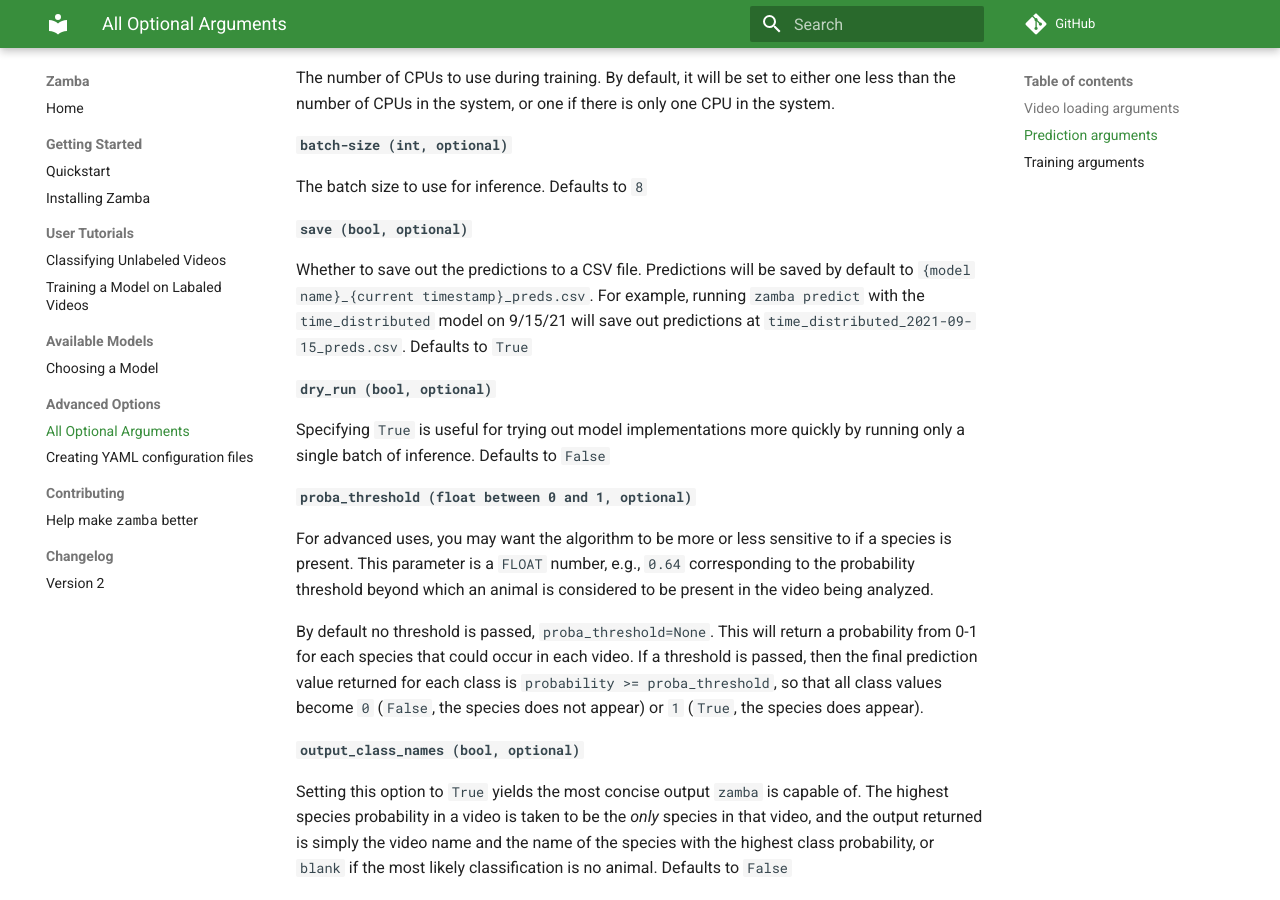
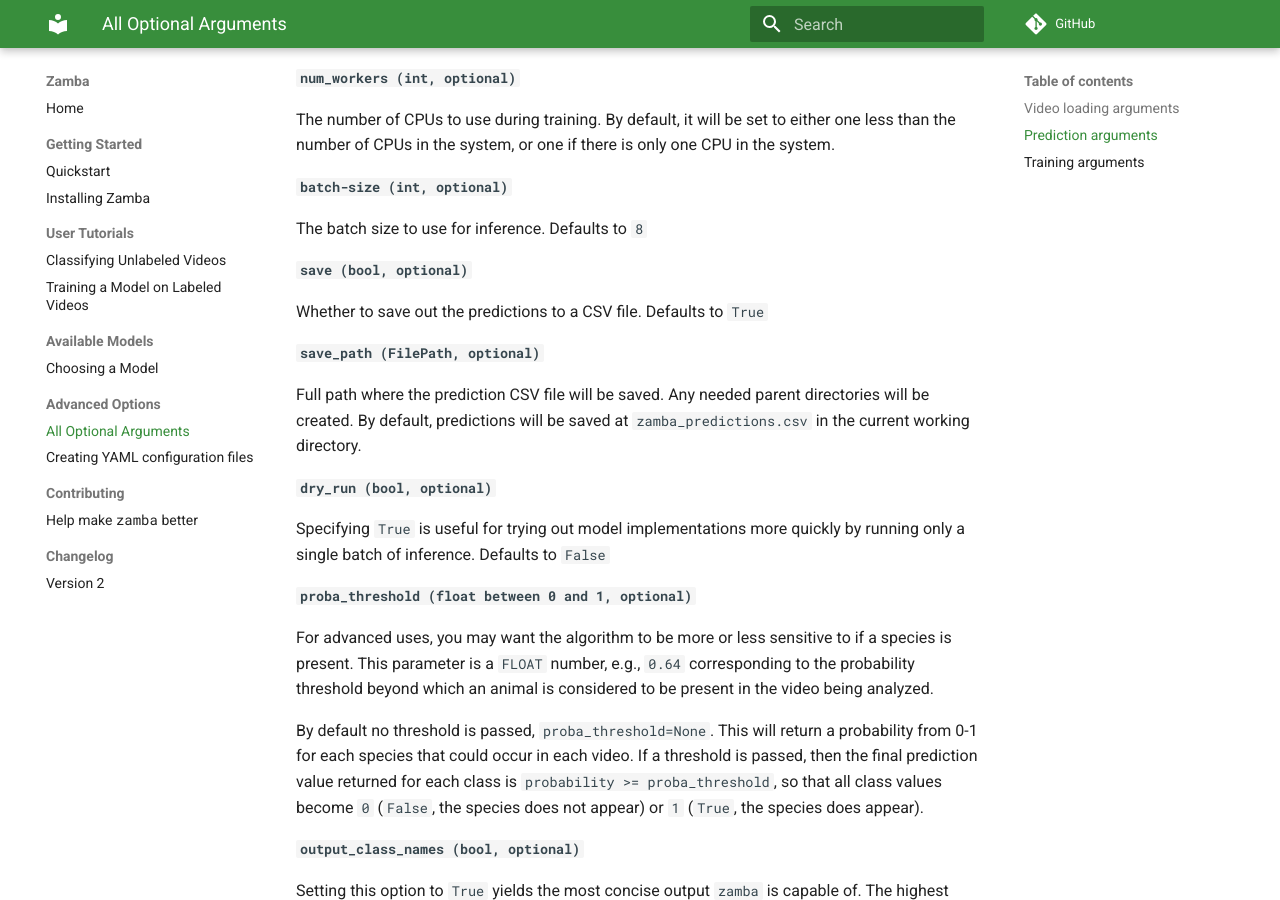
Before and after one commit to drivendataorg/zamba, an MkDocs documentation site: the page built from docs/docs/configurations.md, in a window 1280 px wide and 900 px high, scrolled down 3349 px. Built offline with MkDocs 1.6.1 and Material for MkDocs 9.7.7, drawn with Linux system fonts in a browser that asks for light colours; comment, search, counter and statistics services are not loaded; some of the changed text lies outside the part shown.

Commit message:
Save path for CSV

```diff
--- a/docs/docs/configurations.md
+++ b/docs/docs/configurations.md
@@ -5,6 +5,8 @@
 * `VideoLoaderConfig`: Defines all possible parameters for how videos are loaded
 * `PredictConfig`: Defines all possible parameters for model inference
 * `TrainConfig`: Defines all possible parameters for model training
+
+Each inherits from the pydantic [BaseModel](https://pydantic-docs.helpmanual.io/usage/models/) as a parent class.
 
 <a id='video-loading-arguments'></a>
 
@@ -135,8 +137,11 @@
 
 #### `save (bool, optional)`
 
-Whether to save out the predictions to a CSV file. Predictions will be saved by default to `{model name}_{current timestamp}_preds.csv`.
-For example, running `zamba predict` with the `time_distributed` model on 9/15/21 will save out predictions at `time_distributed_2021-09-15_preds.csv`. Defaults to `True`
+Whether to save out the predictions to a CSV file. Defaults to `True`
+
+#### `save_path (FilePath, optional)`
+
+Full path where the prediction CSV file will be saved. Any needed parent directories will be created. By default, predictions will be saved at `zamba_predictions.csv` in the current working directory.
 
 #### `dry_run (bool, optional)`
 
--- a/docs/mkdocs.yml
+++ b/docs/mkdocs.yml
@@ -19,7 +19,7 @@
     - Installing Zamba: "install.md"
   - 'User Tutorials':
     - Classifying Unlabeled Videos: "predict-tutorial.md"
-    - Training a Model on Labaled Videos: "train-tutorial.md"
+    - Training a Model on Labeled Videos: "train-tutorial.md"
   - 'Available Models':
     - Choosing a Model: "models.md"
   - 'Advanced Options':
```
Also changed, not shown: docs/docs/models.md (+1 -1 lines), docs/docs/quickstart.md (+16 -2 lines).
